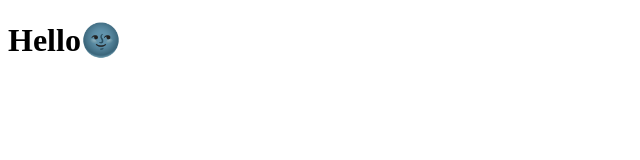
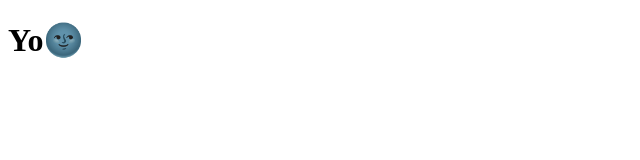
Before and after one commit to Potatocapalot/potatoportfolio, a plain HTML site: page index.html in a window 1280 px wide. Shown: the whole page, without its empty margins (0-640 px from the left). Drawn offline with Linux system fonts and the light colour scheme.

```diff
--- a/index.html
+++ b/index.html
@@ -7,7 +7,7 @@
 </head>
 <body>
     <h1>
-        Hello🌚
+        Yo🌚
     </h1>
 
 </body>
```
Also changed, not shown: 1 other file.
